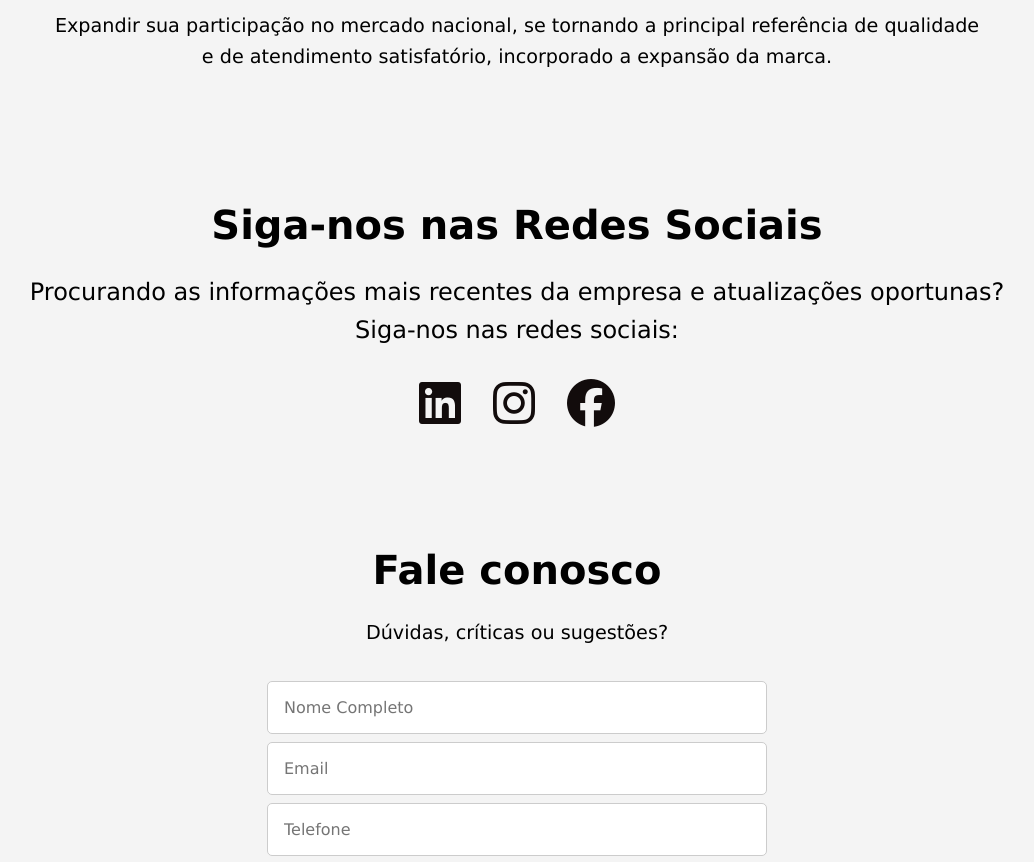
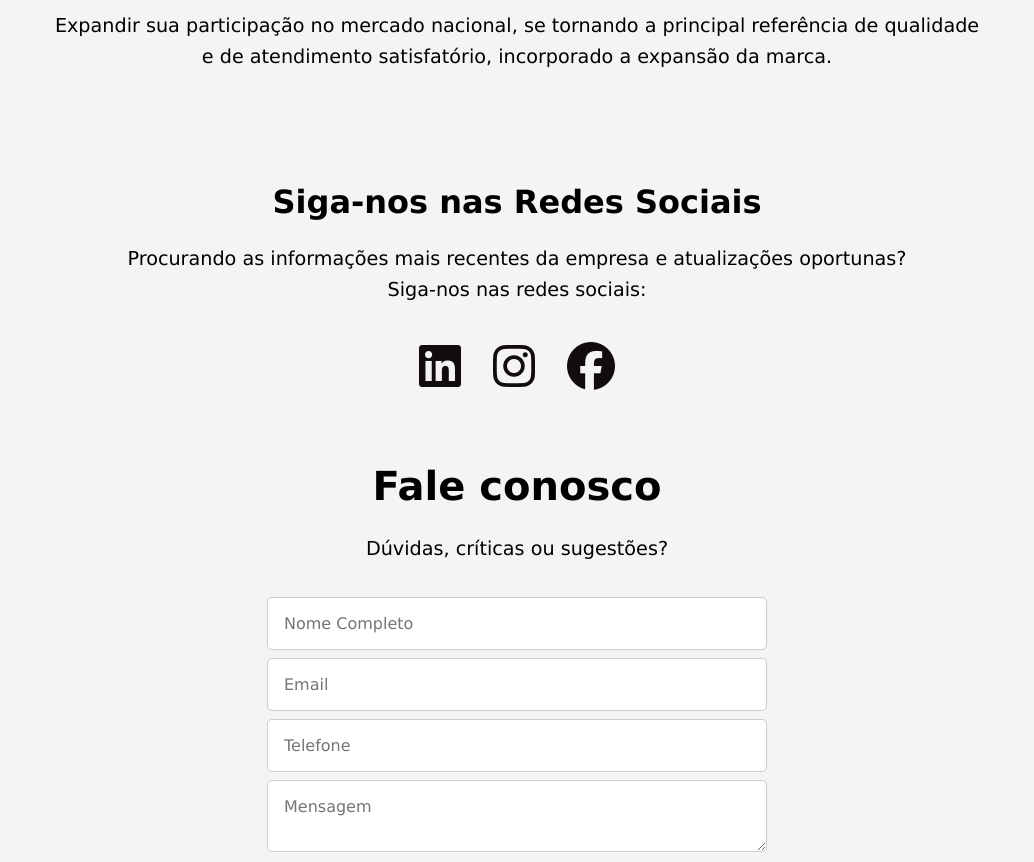
Before and after one commit to ynfleozin/site-gran-romano, an Angular app: page / in a window 1280 px wide. Shown: the part 1260-2122 px from the top of the page, without its empty margins (123-1157 px from the left). Built offline with nearby package versions, Linux system fonts and the light colour scheme; a web font is replaced by a local one.

Commit message:
add respons. social

```diff
--- a/src/app/social/social.component.css
+++ b/src/app/social/social.component.css
@@ -42,3 +42,21 @@
   transform: scale(1.1);
   transition: transform 0.2s;
 }
+
+@media (max-width: 1280px) {
+
+  #social {
+    padding: 1rem;
+  }
+
+  #social h2 {
+    font-size: 2rem;
+    margin-top: 2rem;
+    margin-bottom: 1rem;
+  }
+
+  #social p {
+    font-size: 1.2rem;
+    margin-bottom: 1.5rem;
+  }
+}
```
